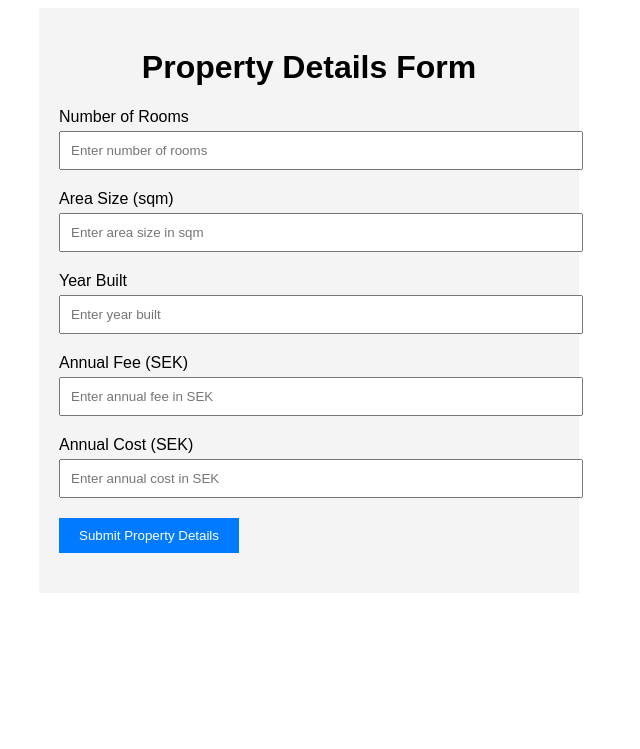
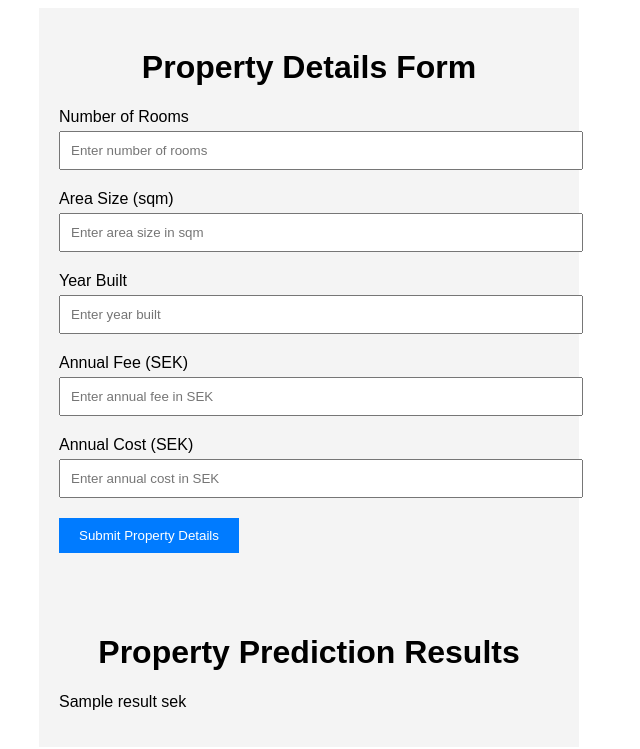
Before and after one commit to ossianhempel/apartment_price_predictor, a Python web app: template templates/home.html in a window 1280 px wide. Shown: the top 749 px of the page, without its empty margins (331-971 px from the left). Run offline with Jinja, Linux system fonts and the light colour scheme; the template is opened without the code that fills it: most values are stand-ins (such as "Sample title", 1, 10 or a date in 2020).

Commit message:
fix: add div to display the result of a prediction

```diff
--- a/templates/home.html
+++ b/templates/home.html
@@ -1,5 +1,5 @@
 <!DOCTYPE html>
-<html>
+<html lang="en">
 <head>
     <meta charset="UTF-8">
     <meta name="viewport" content="width=device-width, initial-scale=1.0">
@@ -45,5 +45,10 @@
         </div>
     </form>
    </div>
+
+    <div class="form-container">
+        <h1>Property Prediction Results</h1>
+        <p>{{ result }} sek</p>
+    </div>
 </body>
 </html>
```
